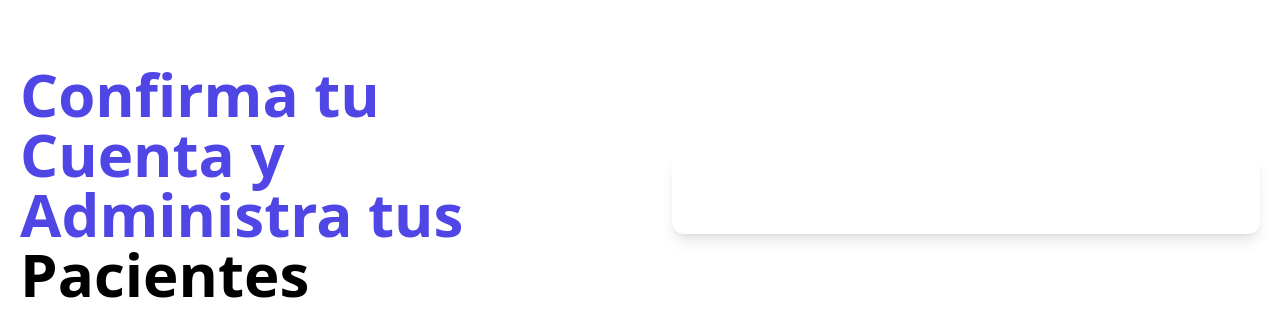
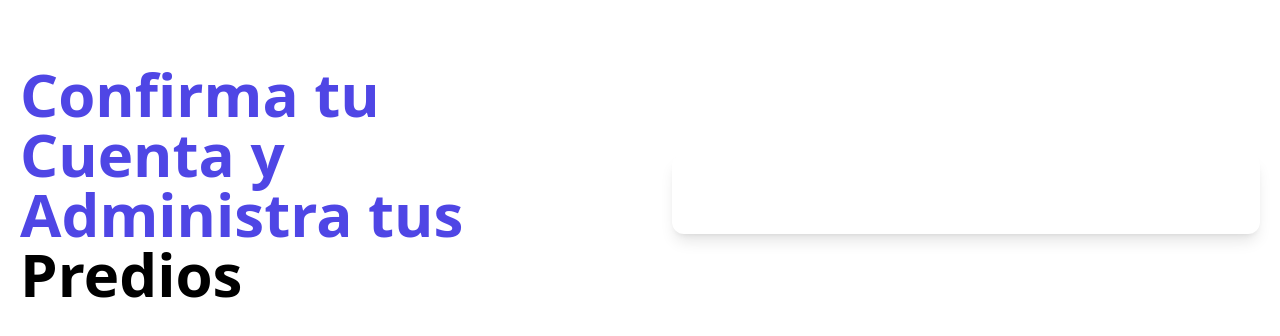
Before and after one commit to 1lcarlos/MERN-APV, a React (Vite) app in the folder frontend/: page /confirmar-cuenta/1 in a window 1280 px wide. Shown: the top 336 px of the page. Built offline with nearby package versions, Linux system fonts and the light colour scheme; no server answers.

Commit message:
change word pacientes for predios

```diff
--- a/frontend/index.html
+++ b/frontend/index.html
@@ -4,7 +4,7 @@
     <meta charset="UTF-8" />
     <link rel="icon" type="image/svg+xml" href="/vite.svg" />
     <meta name="viewport" content="width=device-width, initial-scale=1.0" />
-    <title>Administrador de pacientes de veterinaria</title>
+    <title>Administrador de Predios</title>
   </head>
   <body>
     <div id="root"></div>
--- a/frontend/src/layout/ConfirmarCuenta.jsx
+++ b/frontend/src/layout/ConfirmarCuenta.jsx
@@ -35,7 +35,7 @@ const ConfirmarCuenta = () => {
       <div>
         <h1 className=" text-indigo-600 font-black text-6xl">
           Confirma tu Cuenta y Administra tus
-          <span className=" text-black"> Pacientes</span>
+          <span className=" text-black"> Predios</span>
         </h1>
       </div>
       <div className="mt-20 md:mt-5 shadow-lg px-5 py-10 rounded-xl bg-white ">
--- a/frontend/src/layout/OlvidePassword.jsx
+++ b/frontend/src/layout/OlvidePassword.jsx
@@ -30,7 +30,7 @@ const OlvidePassword = () => {
       <div>
         <h1 className=" text-indigo-600 font-black text-6xl">
           Recupera tu Acceso y Administra tus
-          <span className=" text-black"> Pacientes</span>
+          <span className=" text-black"> Predios</span>
         </h1>
       </div>
       <div className="mt-20 md:mt-5 shadow-lg px-5 py-10 rounded-xl bg-white ">
--- a/frontend/src/layout/Registrar.jsx
+++ b/frontend/src/layout/Registrar.jsx
@@ -46,7 +46,7 @@ const Registrar = () => {
       <div>
         <h1 className=" text-indigo-600 font-black text-6xl">
           Crea tu Cuenta y Administra tus
-          <span className=" text-black"> Pacientes</span>
+          <span className=" text-black"> Predios</span>
         </h1>
       </div>
       <div className="mt-20 md:mt-5 shadow-lg px-5 py-10 rounded-xl bg-white ">
```
